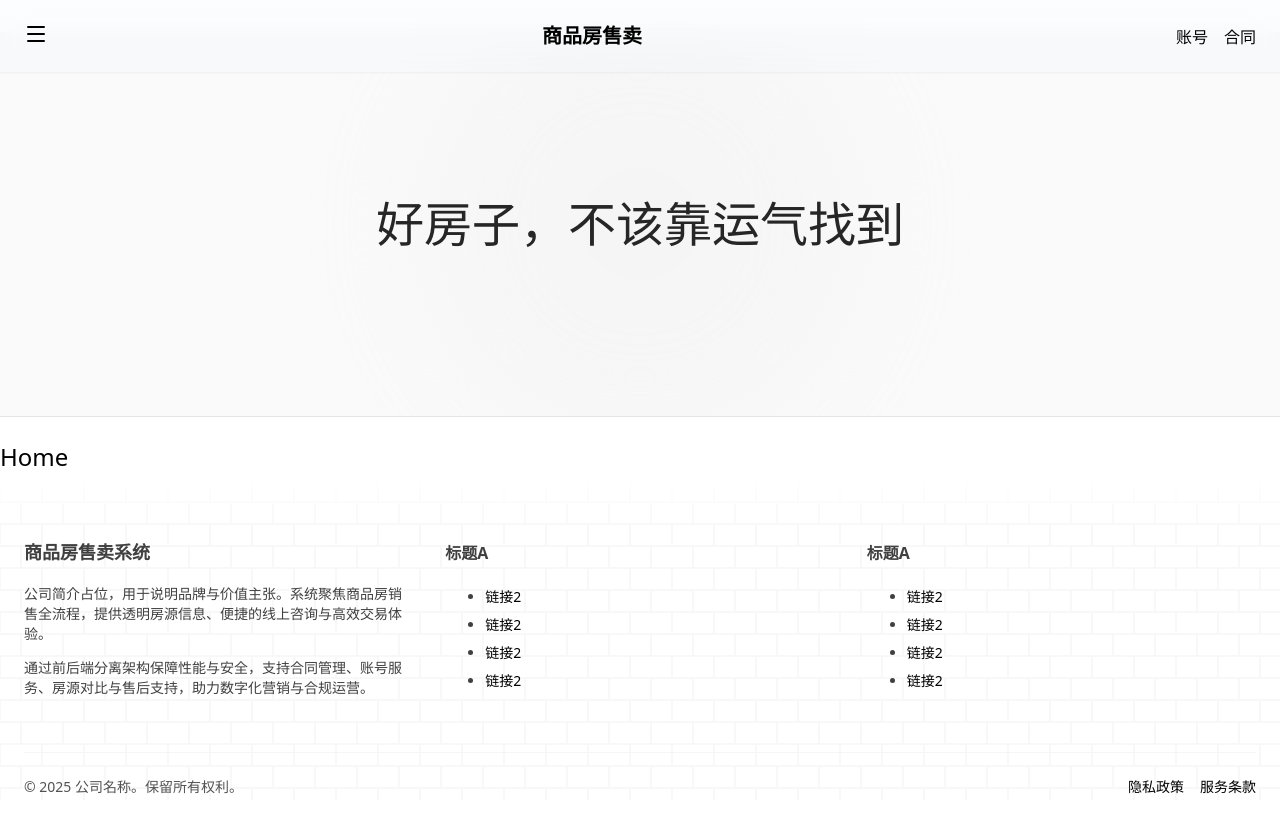
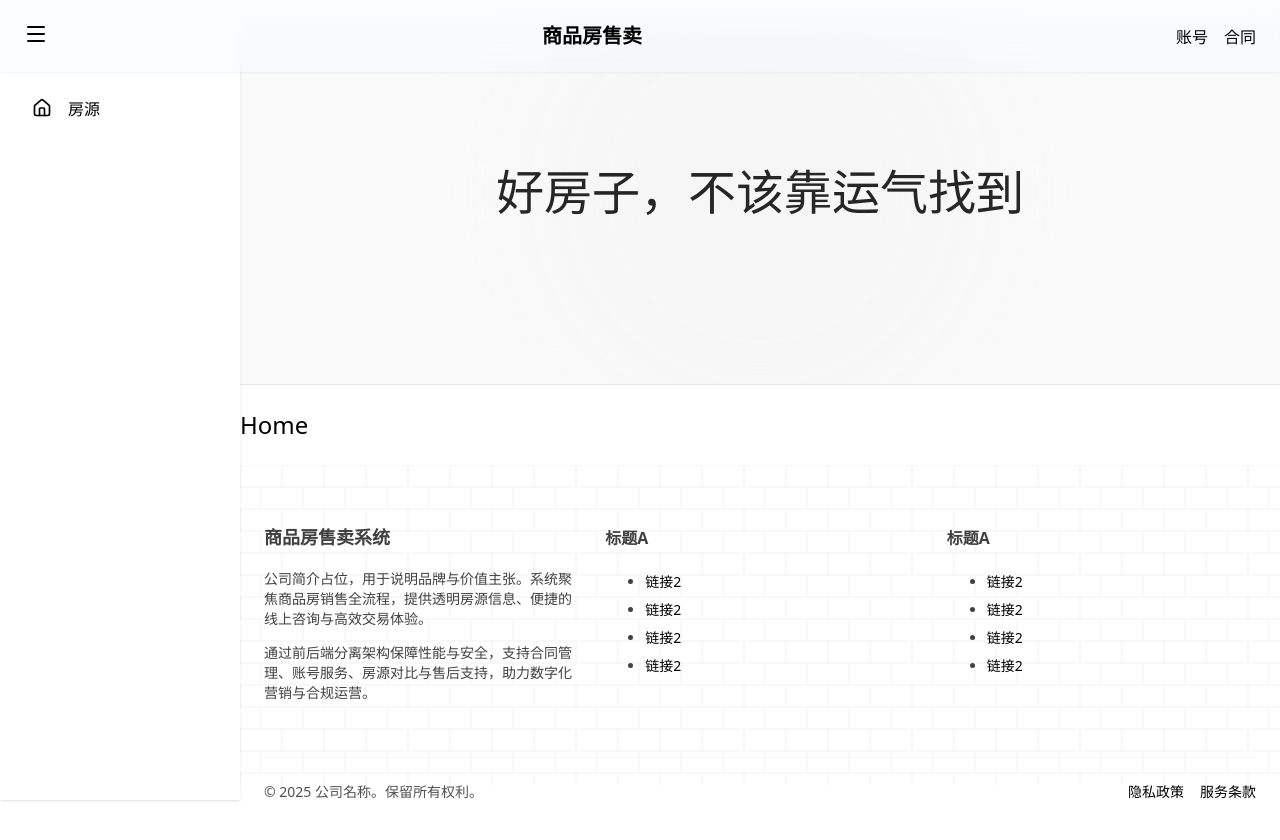
Before and after one commit to BigCoke233/spring-boot-house, a Vue app in the folder frontend/: page / in a window 1280 px wide. Built offline with nearby package versions, Linux system fonts and the light colour scheme.

Commit message:
feat: 侧边栏布局

```diff
--- a/frontend/src/App.vue
+++ b/frontend/src/App.vue
@@ -1,14 +1,21 @@
 <script setup>
+import { ref } from 'vue'
 import { RouterView } from 'vue-router'
 
 import NavBar from './components/NavBar.vue'
 import SiteFooter from './components/SiteFooter.vue'
+import SidebarLayout from './layouts/SidebarLayout.vue'
+
+const collapsed = ref(false)
 </script>
 
 <template>
-  <NavBar />
-  <main class="my-8">
-    <RouterView />
-  </main>
-  <SiteFooter />
+  <NavBar @toggle-sidebar="collapsed = !collapsed" />
+  <SidebarLayout v-model="collapsed" :width="240" :fixed="true">
+    <template #sidebar></template>
+    <main>
+      <RouterView />
+    </main>
+    <SiteFooter />
+  </SidebarLayout>
 </template>
--- a/frontend/src/components/NavBar.vue
+++ b/frontend/src/components/NavBar.vue
@@ -1,11 +1,12 @@
 <script setup>
 import { Menu } from 'lucide-vue-next';
+const emit = defineEmits(['toggle-sidebar']);
 </script>
 
 <template>
   <nav class="fixed top-0 left-0 right-0 py-2 px-6 bg-slate-1/20 backdrop-blur-md z-10 shadow-sm m-0">
     <div class="flex justify-between items-center">
-      <a><Menu /></a>
+      <a class="cursor-pointer" @click="emit('toggle-sidebar')"><Menu /></a>
       <router-link to="/" class="text-xl font-bold">商品房售卖</router-link>
       <ul class="flex space-x-4 list-none">
         <li><router-link to="/account">账号</router-link></li>
--- /dev/null
+++ b/frontend/src/components/SideBar.vue
@@ -0,0 +1,33 @@
+<script setup>
+import { ref, computed, watch, defineProps, defineEmits, defineExpose } from 'vue'
+import SideBarList from './SideBarList.vue'
+
+const props = defineProps({
+  modelValue: { type: Boolean, default: false },
+  width: { type: Number, default: 240 },
+  collapsedWidth: { type: Number, default: 64 },
+})
+
+const emit = defineEmits(['update:modelValue', 'toggle'])
+
+const collapsed = ref(props.modelValue)
+watch(() => props.modelValue, v => (collapsed.value = v))
+watch(collapsed, v => emit('update:modelValue', v))
+
+const currentWidth = computed(() => (collapsed.value ? props.collapsedWidth : props.width))
+const visibility = computed(() => (collapsed.value ? 'none' : 'block'))
+
+function toggle() {
+  collapsed.value = !collapsed.value
+  emit('toggle', collapsed.value)
+}
+
+defineExpose({ collapsed, currentWidth, toggle })
+</script>
+
+<template>
+  <aside class="bg-white shadow"
+  :style="{ width: currentWidth + 'px', display: visibility }" :aria-expanded="!collapsed">
+    <SideBarList />
+  </aside>
+</template>
--- /dev/null
+++ b/frontend/src/components/SideBarList.vue
@@ -0,0 +1,22 @@
+<script setup>
+import { House } from 'lucide-vue-next'
+import { RouterLink } from 'vue-router'
+
+const nav = [
+  { name: "房源", icon: House, link: '/houses' }
+]
+</script>
+
+<template>
+  <nav>
+    <ul class="list-none m-0 p-4 mt-18">
+      <li v-for="item in nav" :key="item.name">
+        <RouterLink :to="item.link"
+        class="flex items-center px-4 py-2 hover:bg-gray-100 rd gap-4">
+          <component :is="item.icon" class="w-5 h-5" />
+          {{ item.name }}
+        </RouterLink>
+      </li>
+    </ul>
+  </nav>
+</template>
--- a/frontend/src/components/SiteFooter.vue
+++ b/frontend/src/components/SiteFooter.vue
@@ -1,7 +1,7 @@
 <script setup></script>
 
 <template>
-  <footer class="footer-pattern w-full h-[20rem] mt-[20rem] absolute bottom-0">
+  <footer class="footer-pattern w-full h-[20rem]">
     <div class="relative z-1 mx-auto max-w-7xl px-6 py-10 text-neutral-700">
       <div class="grid grid-cols-2 md:grid-cols-3 gap-8">
         <div>
--- /dev/null
+++ b/frontend/src/layouts/SidebarLayout.vue
@@ -0,0 +1,35 @@
+<script setup>
+import { ref, computed, defineProps, defineEmits, watch } from 'vue'
+import SideBar from '@/components/SideBar.vue'
+
+const props = defineProps({
+  modelValue: { type: Boolean, default: false },
+  width: { type: Number, default: 240 },
+  collapsedWidth: { type: Number, default: 0 },
+  fixed: { type: Boolean, default: true },
+})
+const emit = defineEmits(['update:modelValue'])
+
+const collapsed = ref(props.modelValue)
+watch(() => props.modelValue, v => (collapsed.value = v))
+watch(collapsed, v => emit('update:modelValue', v))
+
+const sidebarWidth = computed(() => (collapsed.value ? props.collapsedWidth : props.width))
+</script>
+
+<template>
+  <div :style="{ '--sidebar-offset': sidebarWidth + 'px' }" class="ml-[var(--sidebar-offset)]">
+    <SideBar
+      :model-value="collapsed"
+      :width="width"
+      :collapsed-width="collapsedWidth"
+      @update:modelValue="v => (collapsed = v)"
+      :class="fixed ? 'fixed left-0 top-0 h-screen' : ''"
+    >
+      <slot name="sidebar" />
+    </SideBar>
+    <main>
+      <slot />
+    </main>
+  </div>
+</template>
```
